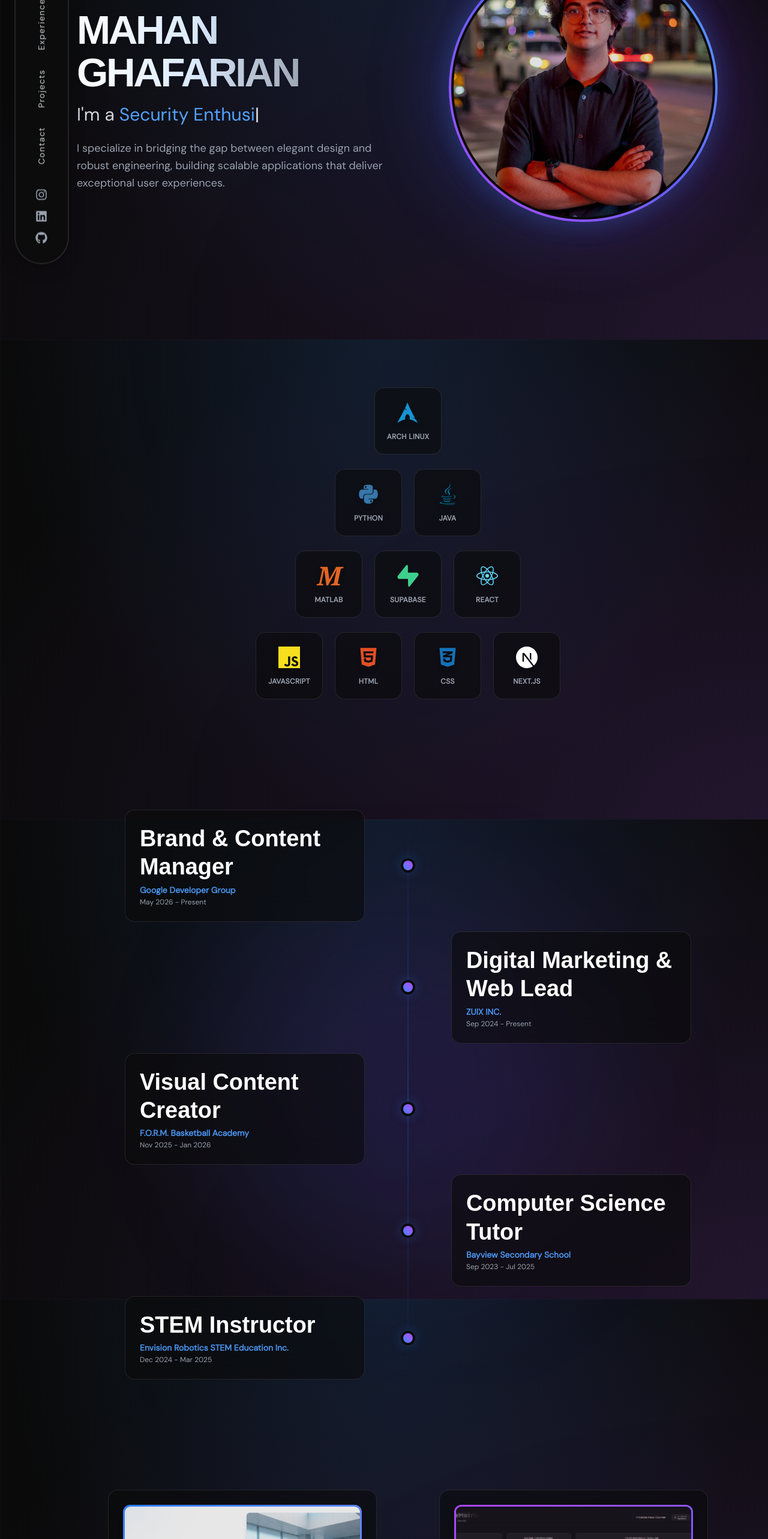
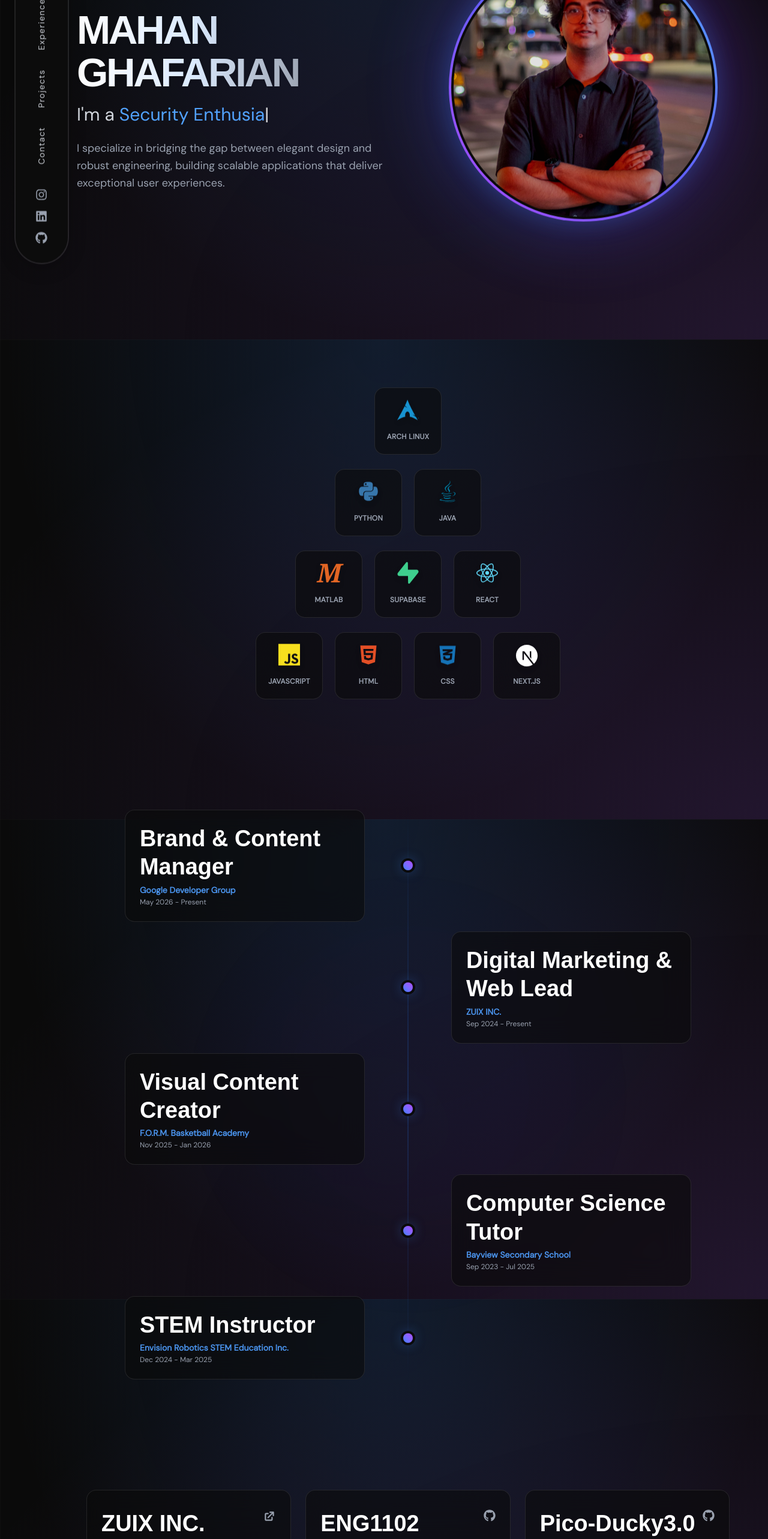
Before and after one commit to qwzynx/Portfolio, a Next.js app: page / in a window 1280 px wide. Shown: the part 234-2800 px from the top of the page at 60% size. Built offline with nearby package versions, Linux system fonts and the light colour scheme; a web font is replaced by a local one.

Commit message:
Adding all of my projects

```diff
--- a/app/components/contact.tsx
+++ b/app/components/contact.tsx
@@ -54,7 +54,7 @@ export default function Contact({ hideTitle = false }: { hideTitle?: boolean })
       className="w-full min-h-screen flex flex-col items-center justify-center z-10 relative overflow-hidden py-12 sm:py-16 md:py-0 snap-end scroll-mt-20"
     >
       {/* Background glow */}
-      <div className="absolute top-1/2 left-1/2 -translate-x-1/2 -translate-y-1/2 w-[300px] sm:w-[500px] h-[300px] sm:h-[500px] bg-linear-to-tr from-blue-600/5 to-purple-600/5 blur-[80px] sm:blur-[120px] rounded-full pointer-events-none" />
+      <div className="absolute top-1/2 left-1/2 -translate-x-1/2 -translate-y-1/2 w-[300px] sm:w-[500px] h-[300px] sm:h-[500px] bg-linear-to-tr from-blue-600/5 to-purple-600/5 blur-[80px] sm:blur-[120px] rounded-full pointer-events-none animate-glow-pulse" />
 
       {/* Section heading */}
       <motion.div
--- a/app/components/experience.tsx
+++ b/app/components/experience.tsx
@@ -159,7 +159,7 @@ export default function Experience({ hideTitle = false }: { hideTitle?: boolean
   return (
     <section id="experience" className="w-full flex flex-col items-start relative overflow-hidden">
       {/* Background glow */}
-      <div className="absolute top-1/2 left-1/2 -translate-x-1/2 -translate-y-1/2 w-[600px] h-[600px] bg-linear-to-tr from-blue-600/10 to-purple-600/10 blur-[120px] rounded-full pointer-events-none" />
+      <div className="absolute top-1/2 left-1/2 -translate-x-1/2 -translate-y-1/2 w-[600px] h-[600px] bg-linear-to-tr from-blue-600/10 to-purple-600/10 blur-[120px] rounded-full pointer-events-none animate-glow-pulse" />
 
       <motion.div
         initial={{ opacity: 0, x: -20 }}
--- a/app/components/hero.tsx
+++ b/app/components/hero.tsx
@@ -72,7 +72,7 @@ export default function Hero() {
         transition={{ duration: 1, delay: 0.2, ease: "easeOut" }}
         className="flex-1 w-full max-w-xl flex justify-center items-center z-10 perspective"
       >
-        <div className="relative group w-48 h-48 sm:w-72 sm:h-72 md:w-96 md:h-96 lg:w-[28rem] lg:h-[28rem]">
+        <div className="relative group w-48 h-48 sm:w-72 sm:h-72 md:w-96 md:h-96 lg:w-[28rem] lg:h-[28rem] animate-float">
           {/* Animated Glow Behind */}
           <div className="absolute -inset-4 rounded-full bg-linear-to-tr from-blue-600 to-purple-600 opacity-20 blur-3xl group-hover:opacity-40 transition-opacity duration-700 animate-pulse"></div>
 
--- a/app/components/projects.tsx
+++ b/app/components/projects.tsx
@@ -8,36 +8,81 @@ import { HiExternalLink } from "react-icons/hi";
 
 const projects = [
   {
-    title: "Undercut",
-    date: "Jan 2026 – Feb 2026",
+    title: "ZUIX INC.",
+    date: "Sep 2024 – Present",
     description:
-      "Undercut is a full-stack AI platform designed to identify underpriced vehicle listings in real-time. Built during a hackathon, it leverages high-performance data scrapers to rapidly collect market data, which is then analyzed using advanced AI to spot the best deals instantly.",
-    image: "/undercut.png",
-    tech: ["Next.js", "React", "AI", "Python", "Data Scraping"],
-    gradient: "from-blue-500 to-indigo-400",
-    github: "", // No explicit GitHub link provided yet
-    live: "https://undercut-seven.vercel.app/",
+      "Designed and developed the official website for ZUIX INC., establishing its digital footprint with a high-performance, SEO-optimized platform. Features custom animations, secure media storage, and a serverless backend architecture.",
+    image: "",
+    tech: ["Next.js", "React", "Supabase", "Vanilla CSS", "Cloudflare"],
+    gradient: "from-blue-600 to-indigo-500",
+    github: "",
+    live: "https://zuix.ca/",
+  },
+  {
+    title: "ENG1102",
+    date: "March 2026 - June 2026",
+    description:
+      "A Java-based engineering project developed as part of the ENG1102 curriculum, focusing on object-oriented programming and engineering principles.",
+    image: "",
+    tech: ["Java", "Arduino Uno"],
+    gradient: "from-orange-500 to-yellow-400",
+    github: "https://github.com/qwzynx/ENG1102",
+    live: "",
+  },
+  {
+    title: "Pico-Ducky3.0",
+    date: "May 2026",
+    description:
+      "A project that transforms a Raspberry Pi Pico into a USB Rubber Ducky-like device, enabling the execution of automated keystroke payloads for security testing and automation tasks.",
+    image: "",
+    tech: ["Python", "Raspberry Pi Pico", "Hardware"],
+    gradient: "from-red-500 to-orange-400",
+    github: "https://github.com/qwzynx/Pico-Ducky3.0",
+    live: "",
+  },
+  {
+    title: "FOMO",
+    date: "April 2026",
+    description:
+      "A Python-based project developed to explore specific concepts or solve a problem. It leverages Python's extensive ecosystem to deliver its functionality.",
+    image: "",
+    tech: ["Python"],
+    gradient: "from-green-500 to-emerald-400",
+    github: "https://github.com/qwzynx/FOMO",
+    live: "",
   },
   {
     title: "GradeMatrix",
     date: "March 2026",
     description:
       "A modern, intuitive grade calculator designed to help students track their academic progress. It allows users to easily input assignments, manage course weights, and calculate their current standing or target grades.",
-    image: "/GradeMatrix.png",
+    image: "",
     tech: ["Next.js", "React", "TypeScript", "TailwindCSS"],
     gradient: "from-purple-500 to-indigo-500",
     github: "https://github.com/qwzynx/GradeCalc",
     live: "https://grade-calc-nine.vercel.app",
+  },
+  {
+    title: "Undercut",
+    date: "Jan 2026 – Feb 2026",
+    description:
+      "Undercut is a full-stack AI platform designed to identify underpriced vehicle listings in real-time. Built during a hackathon, it leverages high-performance data scrapers to rapidly collect market data, which is then analyzed using advanced AI to spot the best deals instantly.",
+    image: "",
+    tech: ["Next.js", "React", "AI", "Python", "Data Scraping"],
+    gradient: "from-blue-500 to-indigo-400",
+    github: "",
+    live: "https://undercut-seven.vercel.app/",
   }
 ];
 
 // Project Card Component
 function ProjectCard({ project }: { project: (typeof projects)[0] }) {
   return (
-    <div className="w-full max-w-md group bg-[#0a0a0a]/60 backdrop-blur-xl border border-white/10 rounded-2xl p-6 hover:bg-[#0a0a0a]/80 hover:border-white/20 transition-all duration-500 hover:-translate-y-2 hover:shadow-[0_20px_50px_rgba(0,0,0,0.5)] mx-auto">
-      {/* Image with gradient border */}
+    <div className="w-full group bg-[#0a0a0a]/60 backdrop-blur-xl border border-white/10 rounded-2xl p-6 hover:bg-[#0a0a0a]/80 hover:border-white/20 transition-all duration-500 hover:-translate-y-2 hover:shadow-[0_20px_50px_rgba(0,0,0,0.5)] mx-auto h-full flex flex-col">
+      {/* Image with gradient border - Only if image exists */}
+      {project.image && (
         <div
-        className={`relative p-[3px] rounded-xl bg-linear-to-br ${project.gradient} shadow-lg group-hover:shadow-2xl transition-shadow duration-500`}
+          className={`relative p-[3px] rounded-xl bg-linear-to-br ${project.gradient} shadow-lg group-hover:shadow-2xl transition-shadow duration-500 mb-5`}
         >
           <div className="rounded-[9px] overflow-hidden bg-[#0a0a0a] aspect-video">
             <Image
@@ -49,9 +94,10 @@ function ProjectCard({ project }: { project: (typeof projects)[0] }) {
             />
           </div>
         </div>
+      )}
 
       {/* Content */}
-      <div className="mt-5">
+      <div className={`flex flex-col flex-1 ${project.image ? "" : "mt-2"}`}>
         {/* Title row with icons */}
         <div className="flex items-start justify-between gap-3 mb-1">
           <h3 className="text-xl font-bold text-white leading-tight group-hover:text-blue-400 transition-colors duration-300">
@@ -87,12 +133,12 @@ function ProjectCard({ project }: { project: (typeof projects)[0] }) {
         <p className="text-xs text-blue-400/80 font-semibold tracking-wide mb-3">{project.date}</p>
 
         {/* Description */}
-        <p className="text-gray-400 text-sm leading-relaxed mb-5">
+        <p className="text-gray-400 text-sm leading-relaxed mb-6">
           {project.description}
         </p>
 
         {/* Tech pills */}
-        <div className="flex flex-wrap gap-2">
+        <div className="flex flex-wrap gap-2 mt-auto">
           {project.tech.map((techItem, idx) => (
             <span
               key={idx}
@@ -123,7 +169,7 @@ export default function Projects({ hideTitle = false }: { hideTitle?: boolean })
         <p className="text-blue-400 mt-4 text-sm md:text-base uppercase tracking-[0.3em] font-bold text-left">Recent work</p>
       </motion.div>
 
-      <div className="grid grid-cols-1 md:grid-cols-2 gap-8 w-full">
+      <div className="grid grid-cols-1 md:grid-cols-2 xl:grid-cols-3 gap-6 w-full">
         {projects.map((project, index) => (
           <motion.div
             key={index}
@@ -131,6 +177,7 @@ export default function Projects({ hideTitle = false }: { hideTitle?: boolean })
             whileInView={{ opacity: 1, y: 0 }}
             viewport={{ once: true, margin: "-50px" }}
             transition={{ duration: 0.6, delay: index * 0.1 }}
+            className="h-full"
           >
             <ProjectCard project={project} />
           </motion.div>
--- a/app/components/skills.tsx
+++ b/app/components/skills.tsx
@@ -69,7 +69,10 @@ export default function Skills({ hideTitle = false }: { hideTitle?: boolean }) {
                     {/* Hover Glow Background */}
                     <div className="absolute inset-0 bg-linear-to-b from-white/5 to-transparent opacity-0 group-hover:opacity-100 transition-opacity duration-500" />
 
-                    <div className={`relative z-10 text-2xl sm:text-3xl md:text-4xl ${skill.color} mb-1 sm:mb-2 md:mb-3 group-hover:scale-110 group-hover:-rotate-3 transition-all duration-300 drop-shadow-lg flex items-center justify-center h-8 sm:h-10`}>
+                    <div
+                      className={`relative z-10 text-2xl sm:text-3xl md:text-4xl ${skill.color} mb-1 sm:mb-2 md:mb-3 group-hover:scale-110 group-hover:-rotate-3 transition-all duration-300 drop-shadow-lg flex items-center justify-center h-8 sm:h-10 animate-float-subtle`}
+                      style={{ animationDelay: `${totalIndex * 0.15}s` }}
+                    >
                       <skill.icon />
                     </div>
                     <span className="relative z-10 text-[9px] sm:text-[10px] md:text-xs font-semibold text-gray-400 group-hover:text-white transition-colors duration-300 tracking-wide text-center uppercase">
--- a/app/globals.css
+++ b/app/globals.css
@@ -47,6 +47,43 @@ body {
   width: 100%;
 }
 
+@keyframes float {
+  0%, 100% { transform: translateY(0px); }
+  50% { transform: translateY(-15px); }
+}
+
+@keyframes float-subtle {
+  0%, 100% { transform: translateY(0px); }
+  50% { transform: translateY(-5px); }
+}
+
+@keyframes float-slow {
+  0%, 100% { transform: translateY(0px) translateX(0px); }
+  33% { transform: translateY(-10px) translateX(5px); }
+  66% { transform: translateY(5px) translateX(-5px); }
+}
+
+@keyframes glow-pulse {
+  0%, 100% { opacity: 0.1; transform: scale(1); }
+  50% { opacity: 0.3; transform: scale(1.05); }
+}
+
+.animate-float {
+  animation: float 6s ease-in-out infinite;
+}
+
+.animate-float-subtle {
+  animation: float-subtle 4s ease-in-out infinite;
+}
+
+.animate-float-slow {
+  animation: float-slow 12s ease-in-out infinite;
+}
+
+.animate-glow-pulse {
+  animation: glow-pulse 8s ease-in-out infinite;
+}
+
 .writing-v-rl {
   writing-mode: vertical-rl;
   transform: rotate(180deg);
```
Lines whose indentation alone changed are shown as unchanged.
